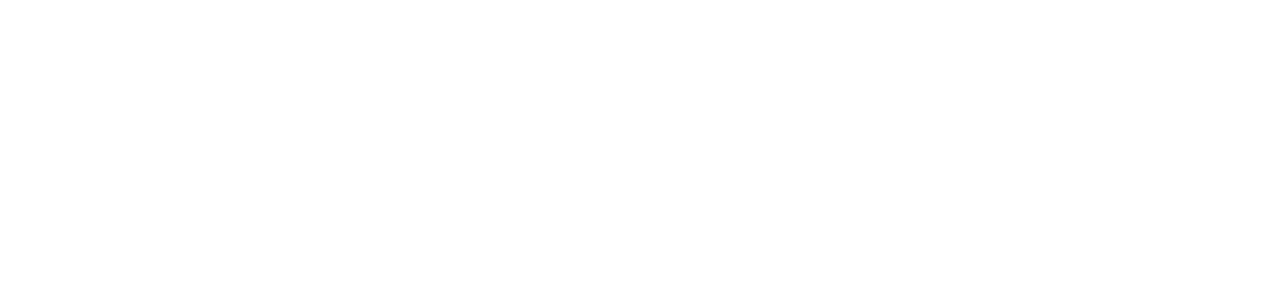
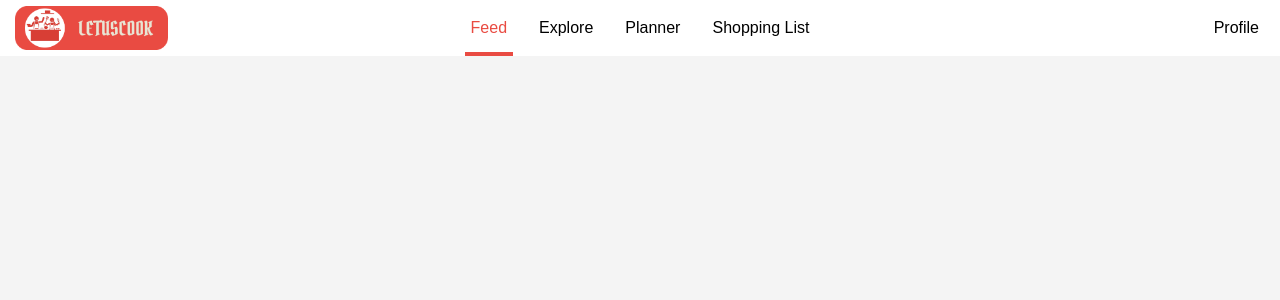
Before and after one commit to RaulGhr/LetUsCookFrontend, a React (Create React App) app: page / in a window 1280 px wide. Shown: the top 300 px of the page. Built offline with nearby package versions, Linux system fonts and the light colour scheme.

Commit message:
(add) Navbar

```diff
--- a/public/index.html
+++ b/public/index.html
@@ -10,34 +10,14 @@
       content="Web site created using create-react-app"
     />
     <link rel="apple-touch-icon" href="%PUBLIC_URL%/logo192.png" />
-    <!--
-      manifest.json provides metadata used when your web app is installed on a
-      user's mobile device or desktop. See https://developers.google.com/web/fundamentals/web-app-manifest/
-    -->
     <link rel="manifest" href="%PUBLIC_URL%/manifest.json" />
-    <!--
-      Notice the use of %PUBLIC_URL% in the tags above.
-      It will be replaced with the URL of the `public` folder during the build.
-      Only files inside the `public` folder can be referenced from the HTML.
-
-      Unlike "/favicon.ico" or "favicon.ico", "%PUBLIC_URL%/favicon.ico" will
-      work correctly both with client-side routing and a non-root public URL.
-      Learn how to configure a non-root public URL by running `npm run build`.
-    -->
+    <link rel="preconnect" href="https://fonts.googleapis.com">
+    <link rel="preconnect" href="https://fonts.gstatic.com" crossorigin>
+    <link href="https://fonts.googleapis.com/css2?family=Poppins:ital,wght@0,100;0,200;0,300;0,400;0,500;0,600;0,700;0,800;0,900;1,100;1,200;1,300;1,400;1,500;1,600;1,700;1,800;1,900&family=Teko:wght@300..700&display=swap" rel="stylesheet">
     <title>React App</title>
   </head>
   <body>
     <noscript>You need to enable JavaScript to run this app.</noscript>
     <div id="root"></div>
-    <!--
-      This HTML file is a template.
-      If you open it directly in the browser, you will see an empty page.
-
-      You can add webfonts, meta tags, or analytics to this file.
-      The build step will place the bundled scripts into the <body> tag.
-
-      To begin the development, run `npm start` or `yarn start`.
-      To create a production bundle, use `npm run build` or `yarn build`.
-    -->
   </body>
 </html>
--- a/src/App.js
+++ b/src/App.js
@@ -2,12 +2,15 @@
 
 import './App.scss';
 
-const dummyElemet = () => {}
+import Navbar from './views/navbar/Navbar.view';
 
 function App() {
   return (
     <Routes>
-      <Route path="/" element={<dummyElemet/>}/>
+      <Route path="/" element={<Navbar/>}>
+        <Route path="*" element={<Navigate to="/" />} />
+      </Route>
+
     </Routes>
 
   );
--- a/src/App.scss
+++ b/src/App.scss
@@ -1,3 +1,15 @@
+@import "./utils/ColorPallet.scss";
+
+*{
+  // border: 1px solid red;
+  margin: 0px;
+}
+
 .App {
-  text-align: center;
+  display: flex;
+  flex-direction: row;
+  background-color: $light-gray;
+  // width: 100%;
+  height: 100vh;
+
 }
--- a/src/index.scss
+++ b/src/index.scss
@@ -1,6 +1,6 @@
 body {
   margin: 0;
-  font-family: -apple-system, BlinkMacSystemFont, 'Segoe UI', 'Roboto', 'Oxygen',
+  font-family: "Poppins", 'Segoe UI', 'Roboto', 'Oxygen',
     'Ubuntu', 'Cantarell', 'Fira Sans', 'Droid Sans', 'Helvetica Neue',
     sans-serif;
   -webkit-font-smoothing: antialiased;
--- /dev/null
+++ b/src/utils/_ColorPallet.scss
@@ -0,0 +1,3 @@
+$light-gray: #F4F4F4;
+$medium-gray: #CDCDCD;
+$accent-color: #E94B42;
--- /dev/null
+++ b/src/views/navbar/Navbar.style.scss
@@ -0,0 +1,106 @@
+@import "../../utils/ColorPallet.scss";
+
+.Navigation {
+  display: flex;
+  justify-content: space-between;
+  width: 100vw;
+  height: 7vh;
+  align-items: center;
+  background-color: white;
+  padding: 0px 15px;
+
+
+//   z-index: 100;
+    .logo{
+        height: 7vh;
+        width: 20%;
+        display: flex;
+        align-items: center;
+        justify-content: start;
+        img{
+            height: 80%;
+        }
+    }
+
+    .auth{
+        display: flex;
+        justify-content: space-between;
+        width: fit-content;
+        align-items: center;
+        height: 100%;
+
+        & > * {
+            font-size: 17px;
+            font-weight: 700;
+            cursor: pointer;
+        }
+        .login{
+            background-color: $accent-color;
+            border: 2px solid $accent-color;
+            border-radius: 50px;
+            color: white;
+            padding: 8px 13px;
+            margin-right: 10px;
+
+        }
+        .register{
+            background-color: white;
+            border: 2px solid $medium-gray;
+            border-radius: 50px;
+            color: black;
+            padding: 8px 13px;
+        }
+    }
+
+    .mid_section{
+        display: flex;
+        justify-content: space-between;
+        width: fit-content;
+        align-items: center;
+        height: 100%;
+
+        & > * {
+            font-size: 16px;
+            font-weight: 500;
+            cursor: pointer;
+            border: none;
+            background-color: transparent;
+            margin-right: 20px;
+        }
+
+        .shoppingList{
+            margin-right: 0px;
+        }
+
+        .selected{
+            color: $accent-color;
+            height: 100%;
+            border-bottom: 4px solid $accent-color;
+            border-top: 4px solid transparent;
+        }
+
+    }
+
+    .end_section{
+        display: flex;
+        justify-content: flex-end;
+        width: fit-content;
+        align-items: center;
+        height: 100%;
+        width: 20%;
+
+        & > * {
+            font-size: 16px;
+            font-weight: 500;
+            cursor: pointer;
+            border: none;
+            background-color: transparent;
+            margin-right: 20px;
+        }
+
+        .profile{
+            margin-right: 0px;
+        }
+
+    }
+}
--- /dev/null
+++ b/src/views/navbar/Navbar.view.jsx
@@ -0,0 +1,78 @@
+import { Outlet, Link, useNavigate } from 'react-router-dom';
+import { Fragment, useState, useEffect } from "react";
+
+import "./Navbar.style.scss";
+import navbarLogo from "../../assets/images/LogoNavbar.png";
+
+
+const Navbar = () => {
+    const [loggedIn, setLoggedIn] = useState(true);
+    const [currentPath, setCurrentPath] = useState('feed');
+    const navigate = useNavigate();
+
+    const handlerSelectedSection = (section) => {
+        setCurrentPath(section);
+        // localStorage.setItem('selectedSection', section);
+        if (section === "Home") navigate("/")
+        else{
+            navigate(section.toLowerCase())
+        }
+
+    }
+
+    return(
+        <div className="App">
+            <div className="Navigation">
+                <div className="logo">
+                    <img src={navbarLogo} alt="Logo" />
+                </div>
+
+                {!loggedIn ?
+                    <div className="auth">
+                        <button className='login'>Log in</button>
+                        <button className='register'>Register</button>
+                    </div>
+                :
+                    <Fragment>
+
+                    <div className="mid_section">
+                        <button
+                            className={'feed' + (currentPath=='feed'?' selected':'')}
+                            onClick={() => handlerSelectedSection('feed')}>
+                                Feed
+                        </button>
+                        <button
+                            className={'explore' + (currentPath=='explore'?' selected':'')}
+                            onClick={() => handlerSelectedSection('explore')}>
+                                Explore
+                        </button>
+                        <button
+                            className={'planner' + (currentPath=='planner'?' selected':'')}
+                            onClick={() => handlerSelectedSection('planner')}>
+                                Planner
+                        </button>
+                        <button
+                            className={'shoppingList' + (currentPath=='shoppingList'?' selected':'')}
+                            onClick={() => handlerSelectedSection('shoppingList')}>
+                                Shopping List
+                        </button>
+                    </div>
+
+                    <div className="end_section">
+                        {/* <button className='search'>Search</button> */}
+                        <button className='profile'>Profile</button>
+                    </div>
+
+                    </Fragment>
+
+
+                }
+
+            </div>
+            <Outlet />
+        </div>
+    )
+
+};
+
+export default Navbar;
```
Also changed, not shown: src/assets/images/LogoNavbar.png (added).
